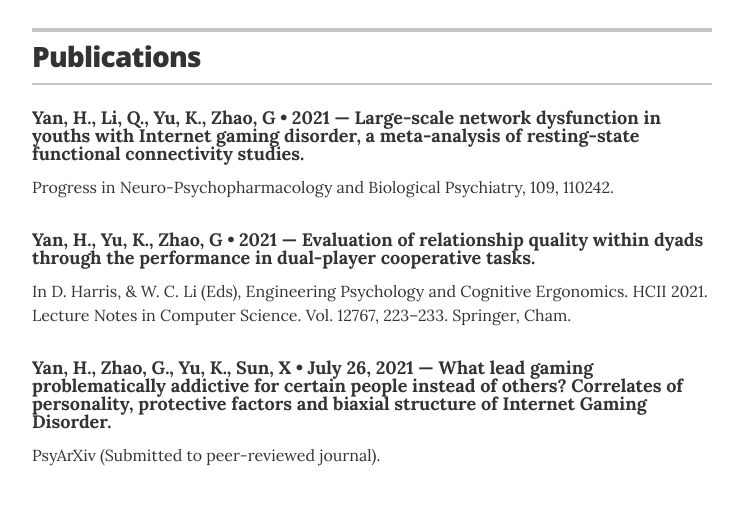
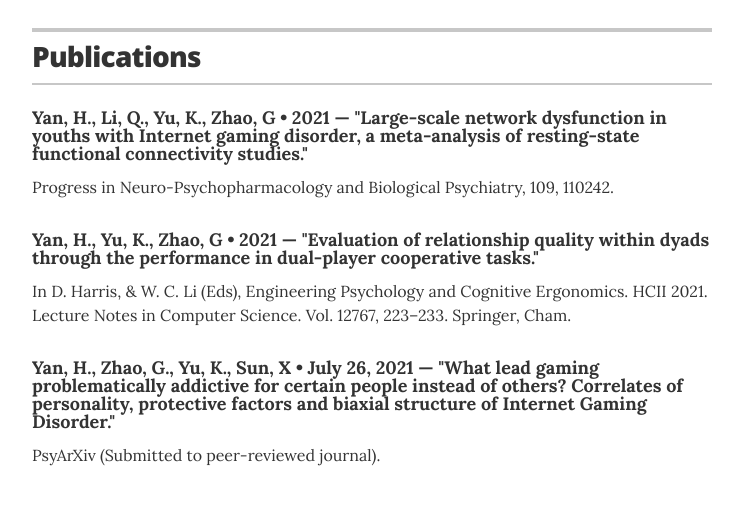
Before and after one commit to PsychYan/PsychYan.github.io, a Jekyll site: the page built from index.html, in a window 1280 px wide and 900 px high, scrolled down 1996 px. Shown: the part 154-663 px from the top of the window, without its empty margins (268-1011 px from the left). Built offline with Jekyll 4.4.1, drawn with Linux system fonts in a browser that asks for light colours.

Commit message:
Update projects.yml

```diff
--- a/_data/projects.yml
+++ b/_data/projects.yml
@@ -3,17 +3,17 @@
 
 # jazznotes.io
 - role: Yan, H., Li, Q., Yu, K., Zhao, G
-  duration: 2021 &mdash; Large-scale network dysfunction in youths with Internet gaming disorder, a meta-analysis of resting-state functional connectivity studies.
+  duration: 2021 &mdash; "Large-scale network dysfunction in youths with Internet gaming disorder, a meta-analysis of resting-state functional connectivity studies."
   # url: "#"
   description: Progress in Neuro-Psychopharmacology and Biological Psychiatry, 109, 110242.
 
 # Springfield Community Outreach Group
 - role: Yan, H., Yu, K., Zhao, G
-  duration: 2021 &mdash; Evaluation of relationship quality within dyads through the performance in dual-player cooperative tasks.
+  duration: 2021 &mdash; "Evaluation of relationship quality within dyads through the performance in dual-player cooperative tasks."
   # url: "#"
   description: In D. Harris, & W. C. Li (Eds), Engineering Psychology and Cognitive Ergonomics. HCII 2021. Lecture Notes in Computer Science. Vol. 12767, 223–233. Springer, Cham.
 
 - role: Yan, H., Zhao, G., Yu, K., Sun, X
-  duration: July 26, 2021 &mdash; What lead gaming problematically addictive for certain people instead of others? Correlates of personality, protective factors and biaxial structure of Internet Gaming Disorder.
+  duration: July 26, 2021 &mdash; "What lead gaming problematically addictive for certain people instead of others? Correlates of personality, protective factors and biaxial structure of Internet Gaming Disorder."
   # url: "#"
   description: PsyArXiv (Submitted to peer-reviewed journal).
```
